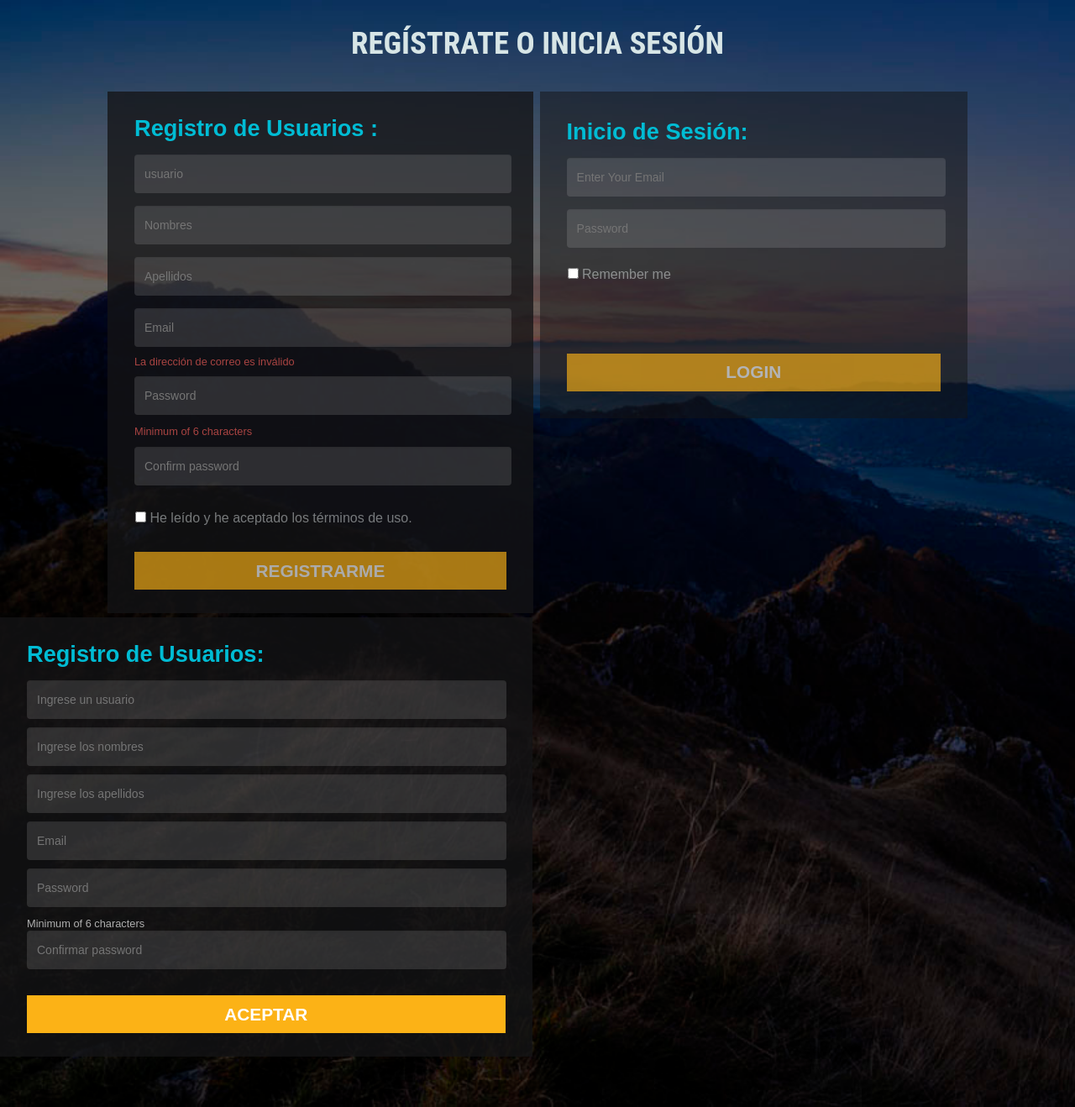
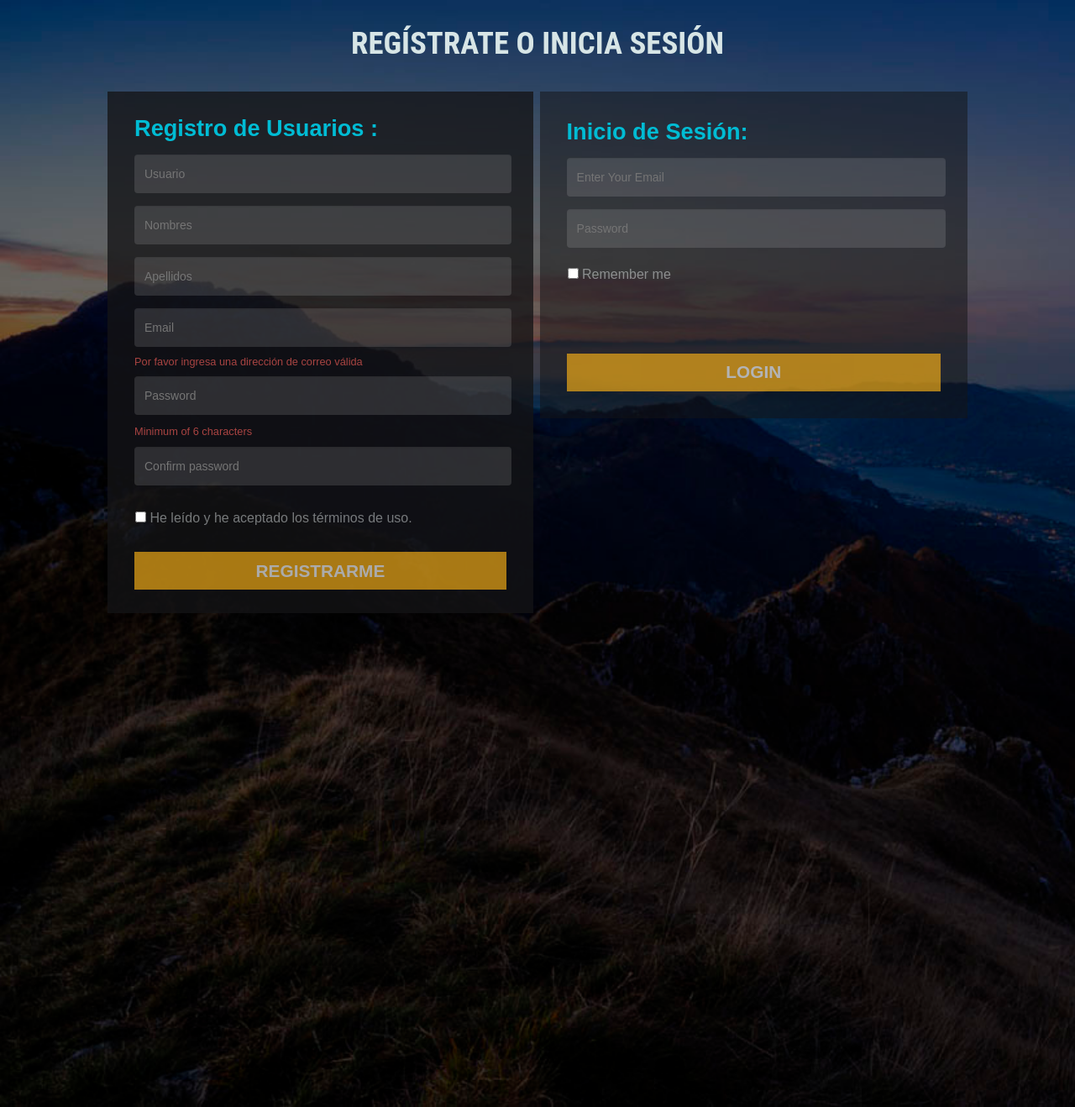
Before and after one commit to msigxix/html5Taller, a Django app: a page that uses perfiles/templates/perfiles/Registro.html in a window 1280 px wide. Shown: the whole page at 84% size. Run offline with Django 3.2, Linux system fonts and the light colour scheme.

Commit message:
Se agrega formulario definitivo y validado

```diff
--- a/perfiles/templates/perfiles/Registro.html
+++ b/perfiles/templates/perfiles/Registro.html
@@ -41,9 +41,10 @@
 										<h3>Registro de Usuarios :</h3>
 									</div>
 									<div class="form-body form-body-info">
-										<form data-toggle="validator" action="#" method="post" novalidate="true">
+										<form data-toggle="validator" method="post" novalidate="true">
+										{% csrf_token %}
 											<div class="form-group valid-form has-error">
-												<input type="text" class="form-control" id="inputName" name="username" placeholder="usuario" required="">
+												<input type="text" class="form-control" id="inputName" name="username" placeholder="Usuario" required="">
 											</div>
 
 											<div class="form-group valid-form has-error">
@@ -57,14 +58,14 @@
 											<div class="form-group has-feedback has-error">
 												<input type="email" class="form-control" name="email" placeholder="Email" data-error="La dirección de correo es inválido" required="">
 												<span class="glyphicon form-control-feedback glyphicon-remove" aria-hidden="true"></span>
-												<span class="help-block with-errors"><ul class="list-unstyled"><li>La dirección de correo es inválido</li></ul></span>
+												<span class="help-block with-errors"><ul class="list-unstyled"><li>Por favor ingresa una dirección de correo válida</li></ul></span>
 											</div>
 											<div class="form-group has-error">
-											  <input type="password" data-toggle="validator" data-minlength="6" class="form-control" id="inputPassword" name="Password" placeholder="Password" required="">
+											  <input type="password" data-toggle="validator" data-minlength="6" class="form-control" id="inputPassword" name="password1" placeholder="Password" required="">
 											  <span class="help-block">Minimum of 6 characters</span>
 											</div>
 											<div class="form-group">
-											  <input type="password" class="form-control" id="inputPasswordConfirm" data-match="#inputPassword" data-match-error="Whoops, these don't match" name="Confirm password" placeholder="Confirm password" required="">
+											  <input type="password" class="form-control" id="inputPasswordConfirm" data-match="#inputPassword" data-match-error="Whoops, these don't match" name="password2" placeholder="Confirm password" required="">
 											  <div class="help-block with-errors"></div>
 											</div>
 											<!--
@@ -126,7 +127,7 @@
 														</div>
 													</div>
 													<div class="form-group">
-														<button type="submit" class="btn btn-primary disabled">Login</button>
+														<button id="id_login" name="login" type="submit" class="btn btn-primary disabled">Login</button>
 													</div>
 													<div class="clearfix"> </div>
 												</div>
@@ -144,58 +145,4 @@
 			</div>
 		</div>
 
-
-
-<div class="w3agile-validation w3ls-validation">
-<div class="panel panel-widget register-form">
-	<div class="validation-grids widget-shadow" data-example-id="basic-forms">
-		<div class="input-info">
-				<h3>Registro de Usuarios:</h3>
-						</div>
-									<div class="form-body form-body-info">
-									<!--
-										<form data-toggle="validator" action="#" method="post" novalidate="true">
-										 -->
-										<form method="post" novalidate>
-
-  										{% csrf_token %}
-											<div class="form-group">
-												<input type="text" class="form-control" name="username" placeholder="Ingrese un usuario">
-											</div>
-											<div class="form-group">
-												<input type="text" class="form-control" name="first_name" placeholder="Ingrese los nombres">
-											</div>
-
-											<div class="form-group">
-												<input type="text" class="form-control" name="last_name" placeholder="Ingrese los apellidos">
-											</div>
-											<div class="form-group">
-												<input type="email" class="form-control" name="email" placeholder="Email" data-error="La dirección de correo es inválida">
-												<!--
-												<span class="glyphicon form-control-feedback glyphicon-remove" aria-hidden="true"></span>
-												<span class="help-block with-errors"><ul class="list-unstyled"><li>That email address is invalid</li></ul></span>
-												 -->
-											</div>
-											<div class="form-group">
-											  <input type="password" data-toggle="validator" data-minlength="6" class="form-control" name="password1" placeholder="Password">
-											  <span class="help-block">Minimum of 6 characters</span>
-											</div>
-											<div class="form-group">
-											  <input type="password" class="form-control" data-match-error="Upps, No coinciden los passwords" name="password2" placeholder="Confirmar password">
-											  <!--
-											  <div class="help-block with-errors"></div>
-											  -->
-											</div>
-
-
-											<div class="form-group">
-											<button type="submit" class="btn btn-primary">Aceptar</button>
-											</div>
-										</form>
-									</div>
-								</div>
-							</div>
-						</div>
-
-
 {% endblock content %}
```
